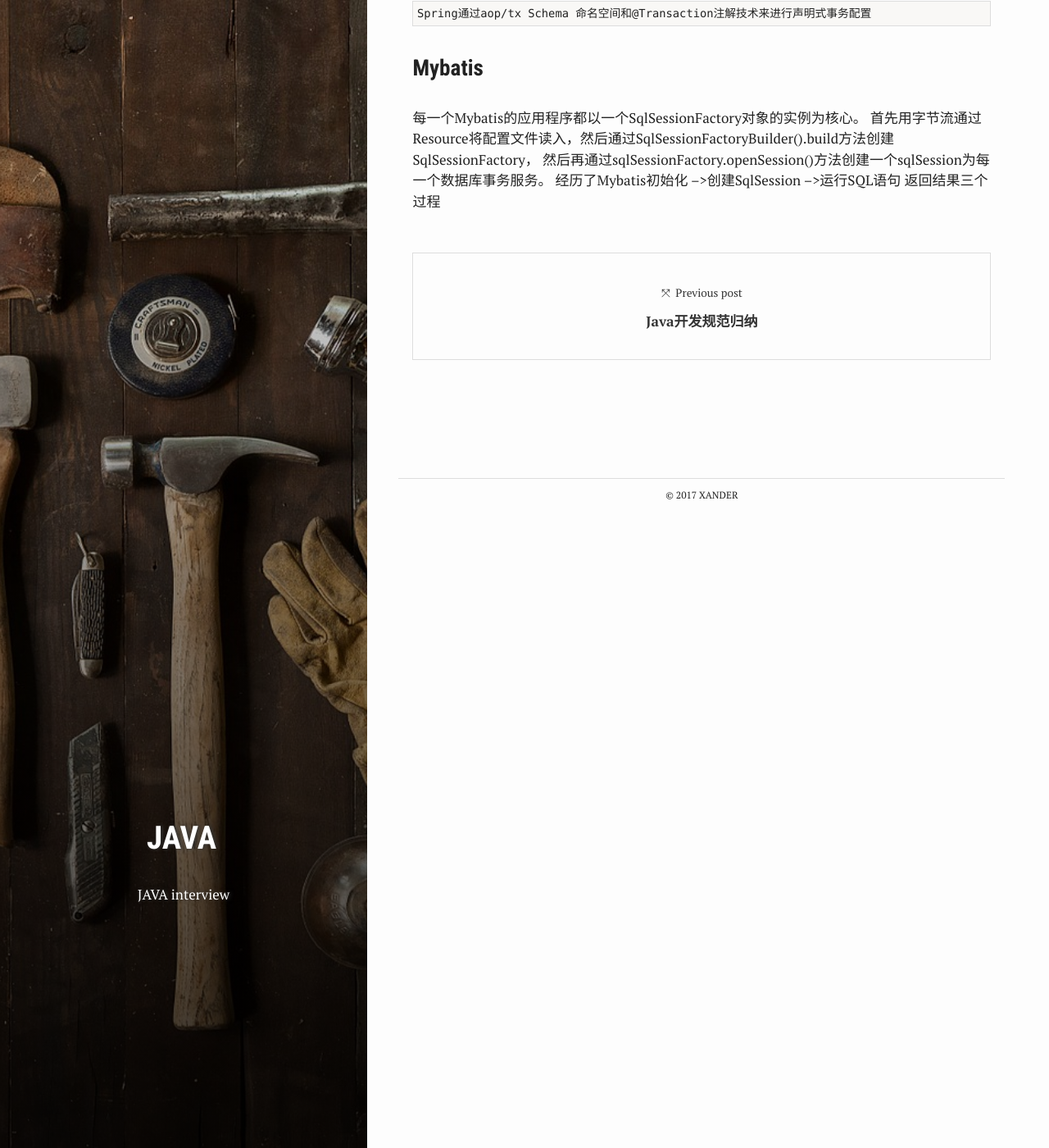
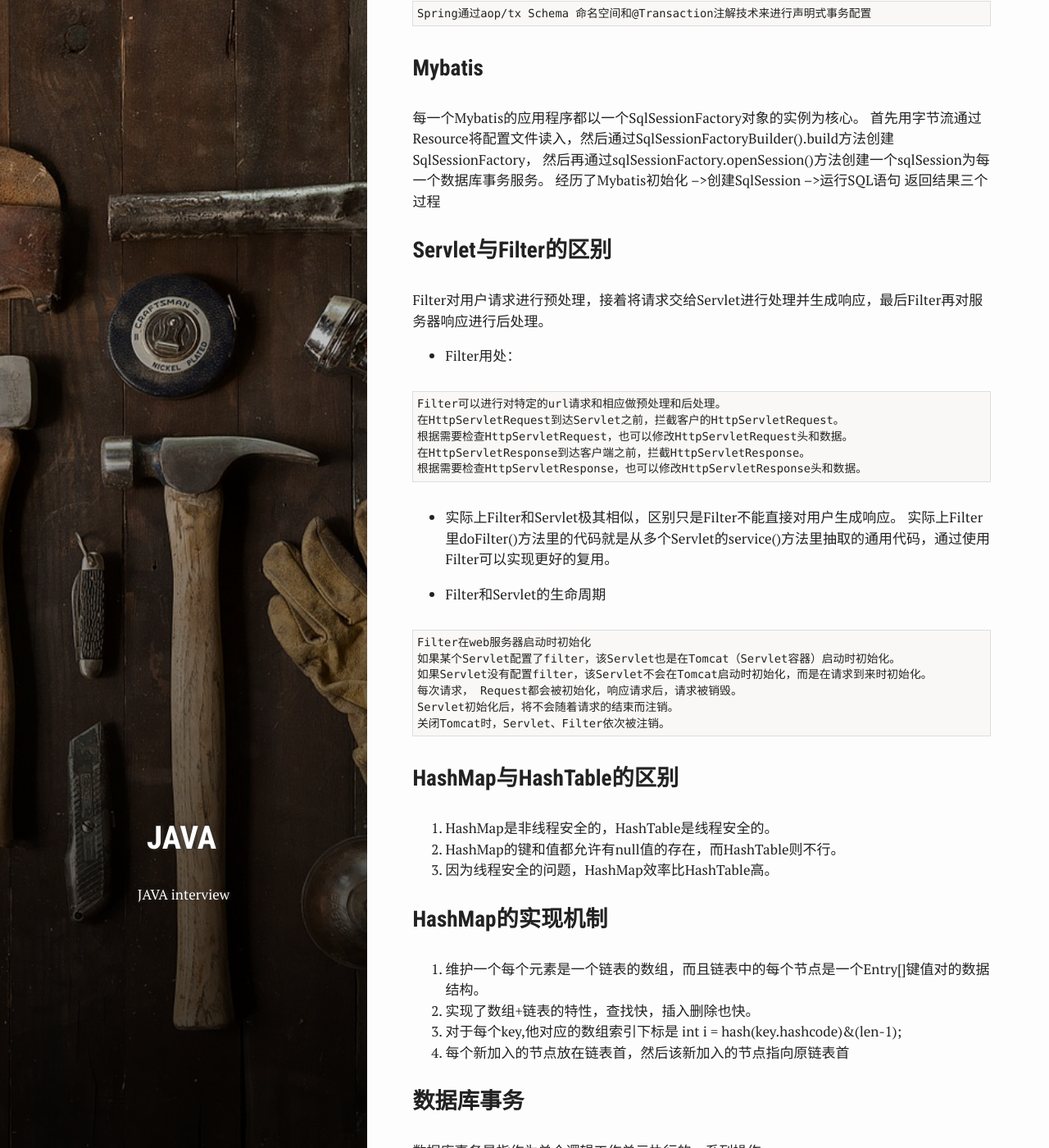
Before and after one commit to yyxiao/yyxiao.github.io, a Jekyll site: the page built from _posts/2017-03-08-Java后端面试题总结.md, in a window 1280 px wide and 1400 px high, scrolled down 4864 px. Shown: the whole window at 82% size. Built offline with Jekyll 4.4.1, drawn with Linux system fonts in a browser that asks for light colours; some of the changed text lies outside the part shown.

Commit message:
update interview

````diff
--- a/_posts/2017-03-08-Java后端面试题总结.md
+++ b/_posts/2017-03-08-Java后端面试题总结.md
@@ -173,3 +173,55 @@ Spring通过aop/tx Schema 命名空间和@Transaction注解技术来进行声明
 首先用字节流通过Resource将配置文件读入，然后通过SqlSessionFactoryBuilder().build方法创建SqlSessionFactory，
 然后再通过sqlSessionFactory.openSession()方法创建一个sqlSession为每一个数据库事务服务。
 经历了Mybatis初始化 –>创建SqlSession –>运行SQL语句 返回结果三个过程
+
+### Servlet与Filter的区别
+
+Filter对用户请求进行预处理，接着将请求交给Servlet进行处理并生成响应，最后Filter再对服务器响应进行后处理。
+
+* Filter用处：
+
+```text
+Filter可以进行对特定的url请求和相应做预处理和后处理。
+在HttpServletRequest到达Servlet之前，拦截客户的HttpServletRequest。
+根据需要检查HttpServletRequest，也可以修改HttpServletRequest头和数据。
+在HttpServletResponse到达客户端之前，拦截HttpServletResponse。
+根据需要检查HttpServletResponse，也可以修改HttpServletResponse头和数据。
+```
+
+* 实际上Filter和Servlet极其相似，区别只是Filter不能直接对用户生成响应。
+实际上Filter里doFilter()方法里的代码就是从多个Servlet的service()方法里抽取的通用代码，通过使用Filter可以实现更好的复用。
+
+* Filter和Servlet的生命周期
+
+```text
+Filter在web服务器启动时初始化
+如果某个Servlet配置了filter，该Servlet也是在Tomcat（Servlet容器）启动时初始化。
+如果Servlet没有配置filter，该Servlet不会在Tomcat启动时初始化，而是在请求到来时初始化。
+每次请求， Request都会被初始化，响应请求后，请求被销毁。
+Servlet初始化后，将不会随着请求的结束而注销。
+关闭Tomcat时，Servlet、Filter依次被注销。
+```
+
+### HashMap与HashTable的区别
+
+1. HashMap是非线程安全的，HashTable是线程安全的。
+2. HashMap的键和值都允许有null值的存在，而HashTable则不行。
+3. 因为线程安全的问题，HashMap效率比HashTable高。
+
+### HashMap的实现机制
+
+1. 维护一个每个元素是一个链表的数组，而且链表中的每个节点是一个Entry[]键值对的数据结构。
+2. 实现了数组+链表的特性，查找快，插入删除也快。
+3. 对于每个key,他对应的数组索引下标是 int i = hash(key.hashcode)&(len-1);
+4. 每个新加入的节点放在链表首，然后该新加入的节点指向原链表首
+
+### 数据库事务
+
+数据库事务是指作为单个逻辑工作单元执行的一系列操作。
+
+名称 |脏读  | 不可重复读|幻读
+----|------|----|---
+Read uncommitted | yes  | yes | yes
+Read commited | no  | yes | yes
+Repeatable read | no  | no | yes
+Serializable | no  | no | no
````
